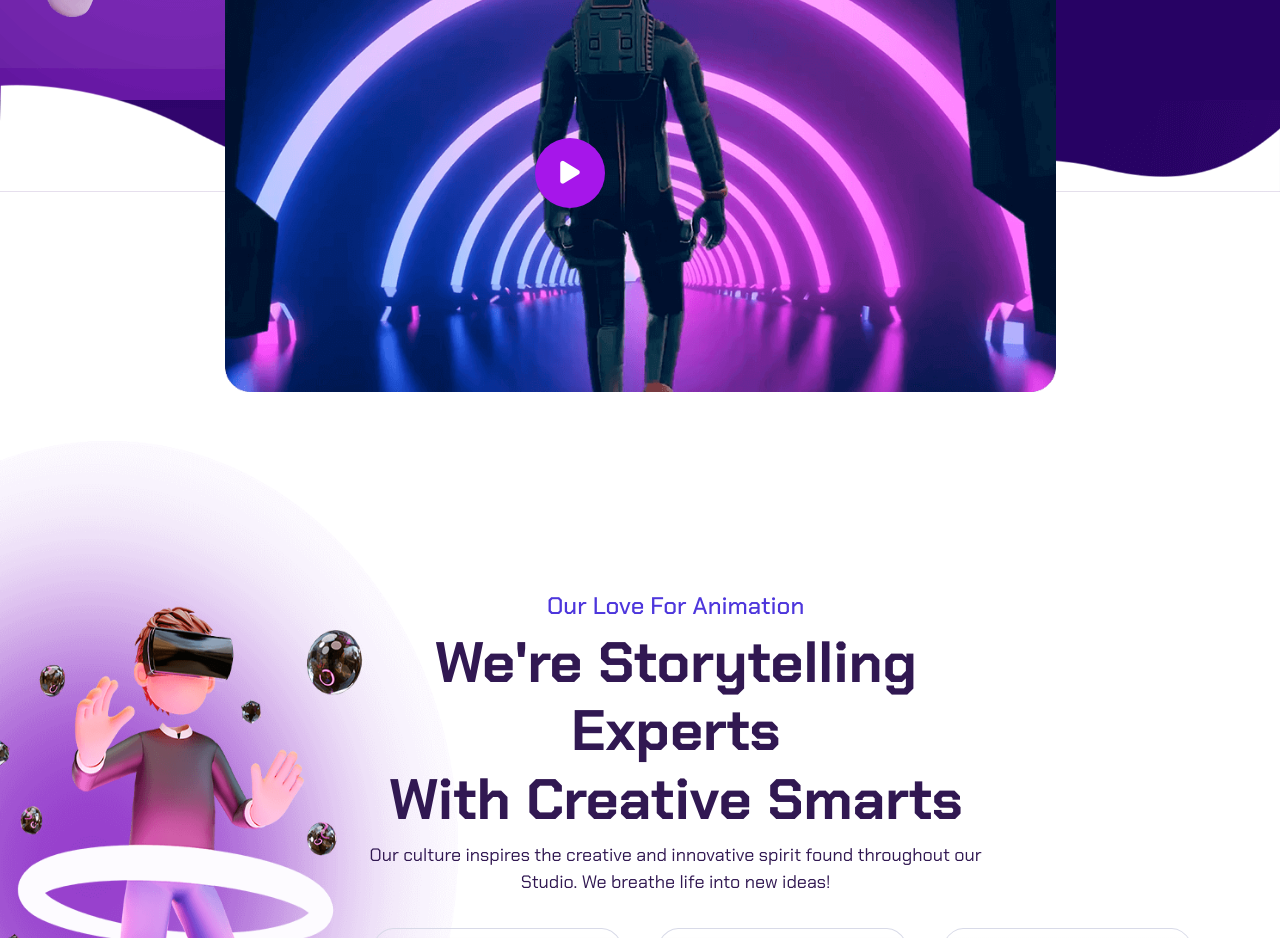
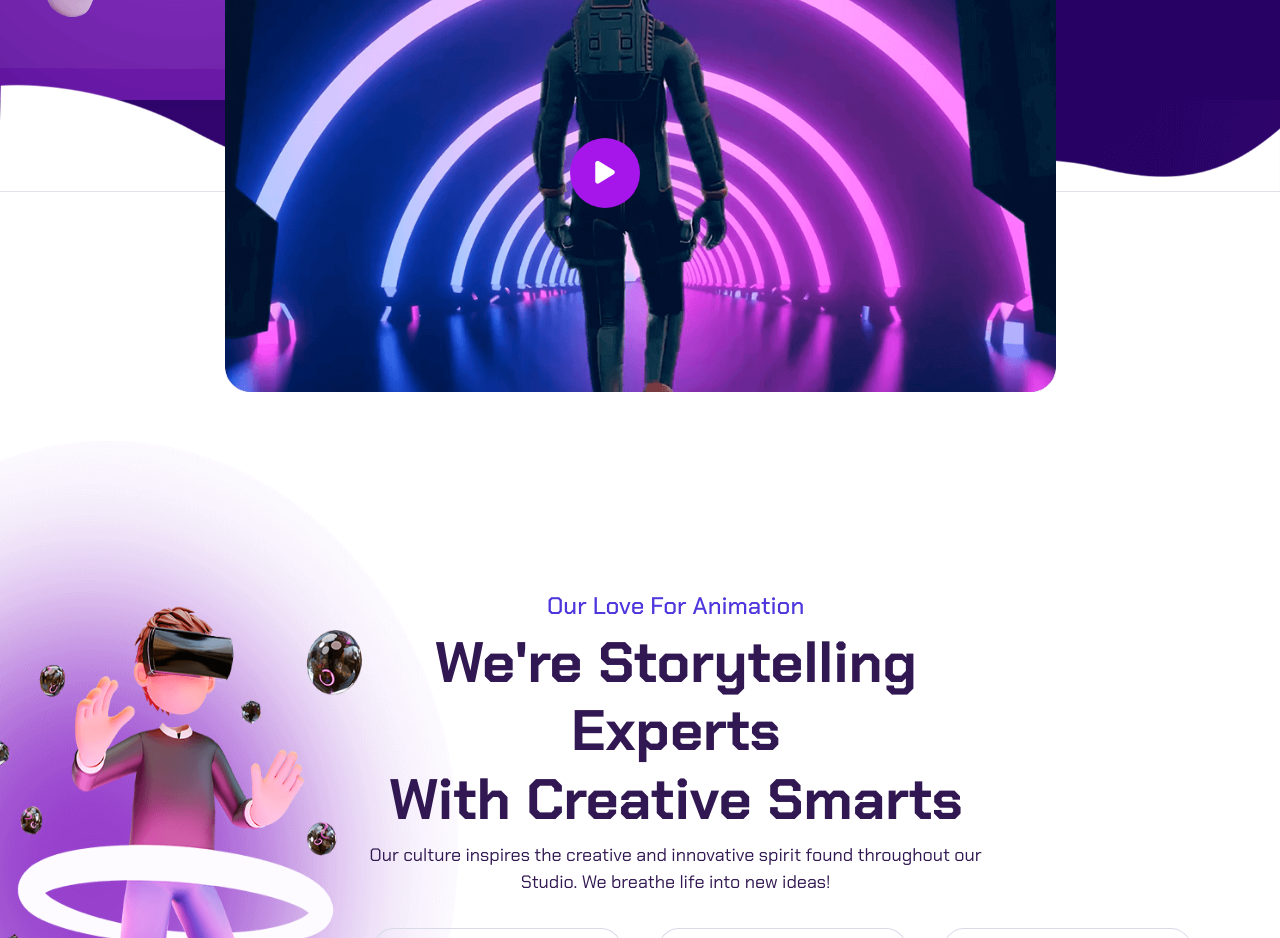
Before and after one commit to alessandro-barate/proj-html-vuejs, a Vue app: page / in a window 1280 px wide. Shown: the part 800-1738 px from the top of the page. Built offline with nearby package versions, Linux system fonts and the light colour scheme.

Commit message:
[FIX] Modified link button thumb

```diff
--- a/src/components/JumboHome.vue
+++ b/src/components/JumboHome.vue
@@ -174,7 +174,7 @@ p {
   margin-top: -200px;
 
   .video-link {
-    transform: translate(-50%, -50%);
+    transform: translate(0%, -50%);
     background-color: #a616ea;
     padding: 35px;
     border-radius: 50%;
```
